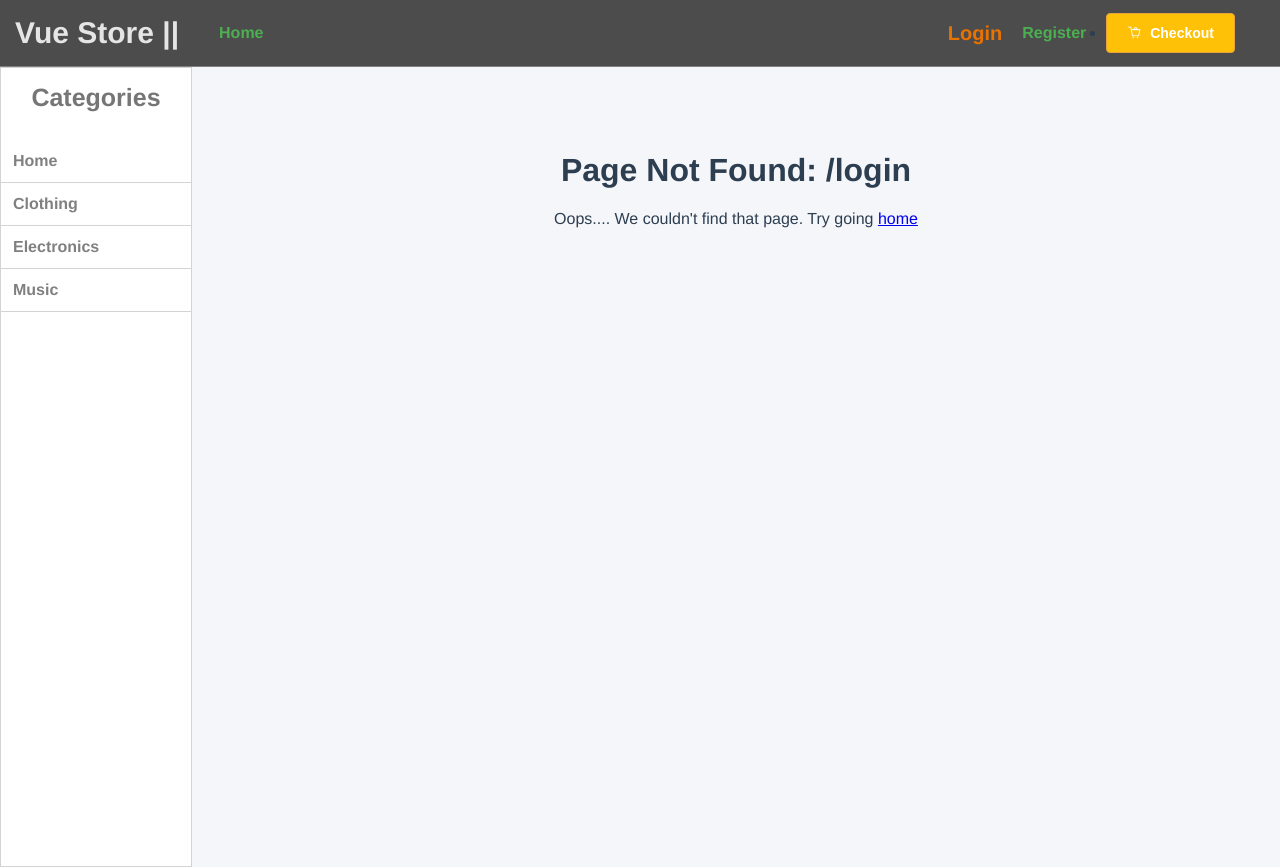
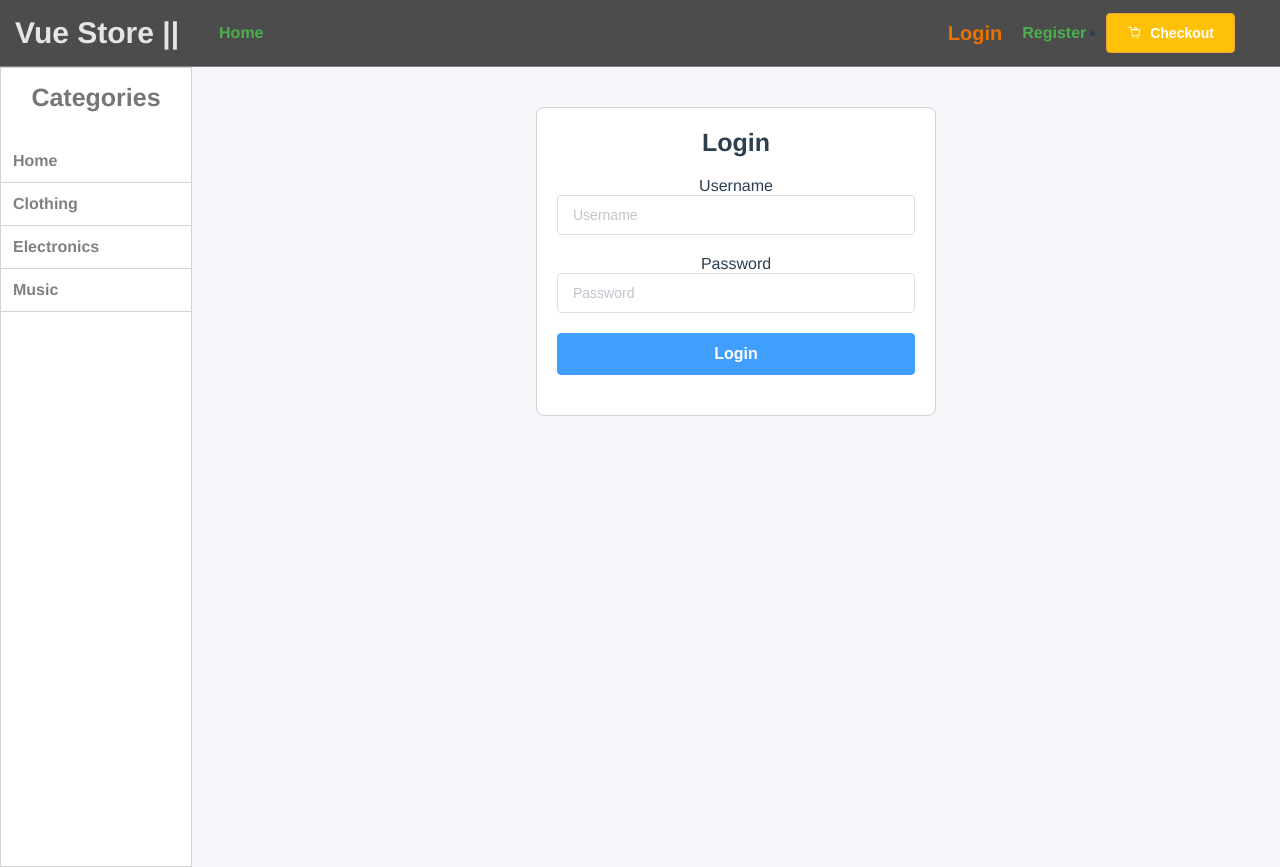
Before and after one commit to keperkjr/Vue-Shopping-Cart, a Vue app: page /login in a window 1280 px wide. Before the commit this address had no page. Built offline with nearby package versions, Linux system fonts and the light colour scheme.

Commit message:
Created the login page

```diff
--- a/src/router/index.js
+++ b/src/router/index.js
@@ -17,6 +17,12 @@ const routes = [
     component: () => import(/* webpackChunkName: "Content" */ "../views/Content.vue"),
   },
   {
+    path: "/login",
+    name: "Login",
+    props: true,
+    component: () => import(/* webpackChunkName: "Login" */ "../views/Login.vue"),
+  },
+  {
     path: "/404",
     alias: "*",
     name: "notFound",
--- /dev/null
+++ b/src/views/Login.vue
@@ -0,0 +1,130 @@
+<template>
+    <section class="form">
+        <div class="headerText">
+                Login
+        </div>
+
+        <div class="row">
+            <label for="username">Username</label>
+            <el-input
+                name="username"
+                autocomplete="off"
+                placeholder="Username"
+                v-model="username"
+                clearable>
+            </el-input>
+        </div>
+
+        <div class="row">
+            <label for="password">Password</label>
+            <el-input
+                name="password"
+                autocomplete="off"
+                placeholder="Password"
+                v-model="password"
+                clearable>
+            </el-input>
+        </div>
+
+        <div class="row">
+            <el-button @click="login" type="primary">
+                <span class="bold"> Login </span>
+            </el-button>
+        </div>
+
+        <div class="row" v-if="error">
+            <div class="error" v-html="error"></div>
+        </div>
+    </section>
+</template>
+
+<script>
+import store from "@/store"
+import * as Utils from "@/js/utils"
+
+export default {
+    data() {
+        return {
+            username: null,
+            password: null,
+            error: null,
+        }
+    },
+    methods: {
+        login() {
+            try {
+                this.validate();
+
+                // Authenticate user against API
+                store.user = this.username;
+                const redirectPath = this.$route.query.redirect || '/';
+                this.$router.push(redirectPath);
+            } catch (e) {
+                this.error = e.message;
+            }
+        },
+        validate() {
+            this.error = null;
+
+            let problems = [];
+            if (Utils.isEmpty(this.username)) {
+                problems.push('Username is required');
+            }
+            if (Utils.isEmpty(this.password)) {
+                problems.push('Password is required');
+            }
+
+            if (problems.length > 0) {
+                let message = `
+                    Please correct the following:
+                    <ul>
+                        ${problems.map((problem) => `<li>${problem}</li>`).join('\n')}
+                    </ul>
+                `;
+                throw new TypeError(message);
+            }
+        }
+    }
+}
+</script>
+
+<style scoped>
+.form {
+    display: inline-block;
+    text-align: center;
+    min-width: 400px;
+    margin: 0 auto;
+    border: 1px solid lightgrey;
+    padding: 20px;
+    border-radius: 8px;
+    background-color: white;
+    margin-top: 15px;
+}
+
+.headerText {
+    vertical-align: top;
+    display: inline;
+}
+
+.row {
+    margin: 20px 0;
+}
+
+.bold {
+    font-weight: bold;
+    font-size: 16px;
+}
+
+.el-button {
+    width: 100%;
+}
+
+.error {
+    background-color: #fa80723d;
+    padding: 15px;
+    padding-left: 25px;
+    border-radius: 5px;
+    border: 1px solid pink;
+    text-align: left;
+}
+</style>
```
